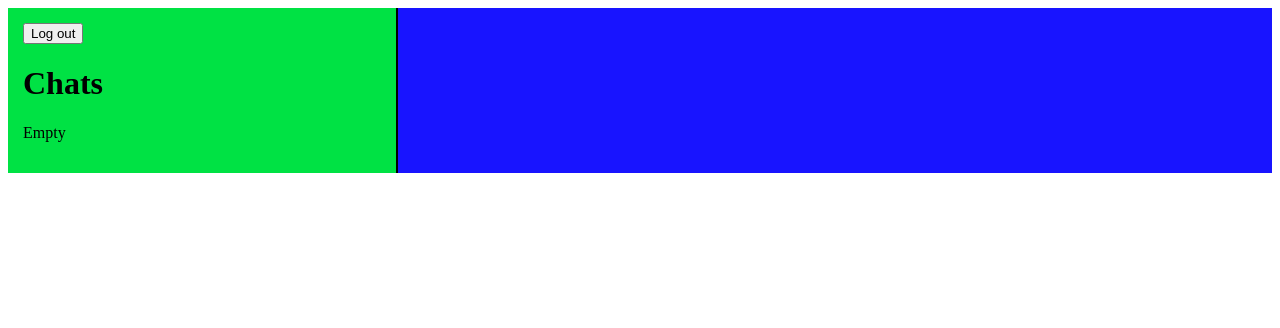
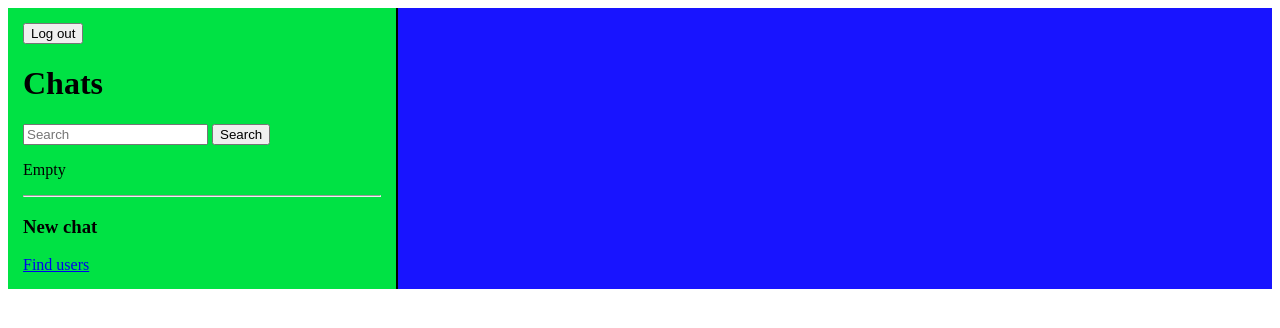
Before and after one commit to Gigachad0987/Friendly-Chat, a Django app: page / in a window 1280 px wide. Shown: the top 328 px of the page. Run offline with Django 5.2, Linux system fonts and the light colour scheme; the visitor is signed in with stand-in values (Sample User, id 1); data that the repository does not hold is empty.

Commit message:
added chat search

```diff
--- a/ChatApp/views.py
+++ b/ChatApp/views.py
@@ -17,8 +17,14 @@ class ChatListView(LoginRequiredMixin, ListView):
     template_name = "chat/chat_list.html"
     context_object_name = "Chats"
     def get_queryset(self):
+        chat_name = self.request.GET.get('chat_name')
+        if chat_name:
+            chat_name = chat_name.strip()
+            chats = Chat.objects.filter(Q(user_1=self.request.user, user_2__username__icontains=chat_name ) | Q(user_2=self.request.user, user_1__username__icontains=chat_name))
+            return chats
         chats = Chat.objects.filter(Q(user_1=self.request.user) | Q(user_2=self.request.user))
         return chats
+
 
 class ChatDetailView(LoginRequiredMixin, DetailView):
     model = Chat
@@ -26,7 +32,13 @@ class ChatDetailView(LoginRequiredMixin, DetailView):
     context_object_name = "Chat_Info"
     def get_context_data(self, **kwargs: Any) -> dict[str, Any]:
         context = super().get_context_data(**kwargs)
-        context["chats"] = Chat.objects.filter(Q(user_1=self.request.user) | Q(user_2=self.request.user))
+        chat_name = self.request.GET.get('chat_name')
+        if chat_name:
+            chat_name = chat_name.strip()
+            chats = Chat.objects.filter(Q(user_1=self.request.user, user_2__username__icontains=chat_name ) | Q(user_2=self.request.user, user_1__username__icontains=chat_name))
+        else:
+            chats = Chat.objects.filter(Q(user_1=self.request.user) | Q(user_2=self.request.user))
+        context["chats"] = chats
         return context
 
 class CreateMessageView(LoginRequiredMixin, CreateView):
--- a/static/style.css
+++ b/static/style.css
@@ -2,7 +2,7 @@
     height: 65vh;
     border: 1px solid black;
     padding: 15px;
-    background: rgb(173, 144, 255);
+    background: rgb(235, 158, 36);
     overflow-y: auto;
 
 }
--- a/templates/chat/chat_list.html
+++ b/templates/chat/chat_list.html
@@ -4,17 +4,24 @@
     {%csrf_token%}
     <button type="submmit">Log out</button></form>
 <h1>Chats</h1>
+<form method="get">
+    <input type="text" name="chat_name" placeholder="Search" value="{{request.GET.chat_name|default:''}}">
+    <button type="submit">Search</button>
+</form>
 {%if Chats%}
 {%for chat in Chats%}
-<a href="{%url 'ChatInfo' chat.pk%}">
+<p><a href="{%url 'ChatInfo' chat.pk%}">
     {%if chat.user_2 == user%}
     {{chat.user_1.username}}
     {%else%}
     {{chat.user_2.username}}
     {%endif%}
-</a>
+</a></p>
 {%endfor%}
 {%else%}
 <p>Empty</p>
 {%endif%}
+<hr>
+<h3>New chat</h3>
+<a href="#">Find users</a>
 {%endblock%}
```
Also changed, not shown: templates/chat/chat_detail.html (+9 -2 lines).
